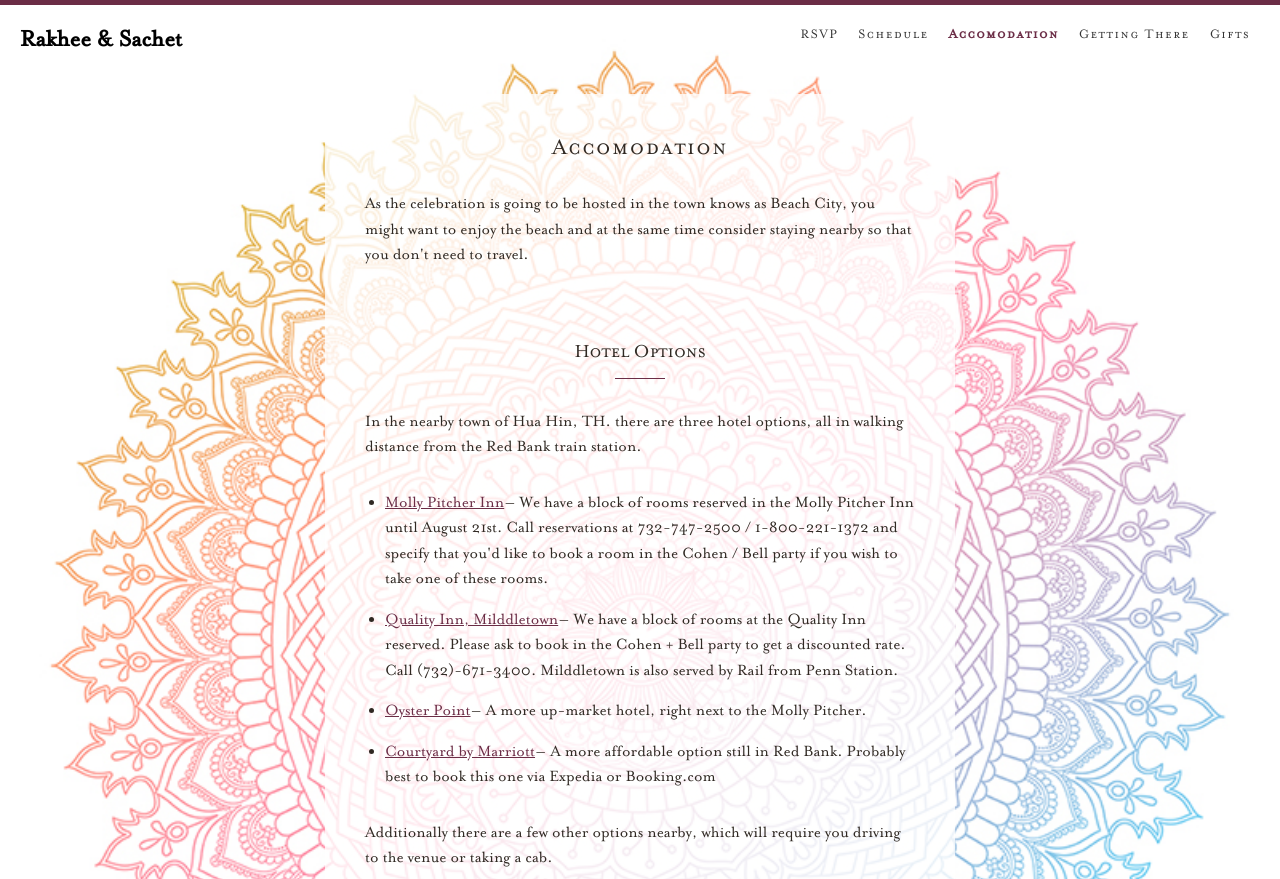
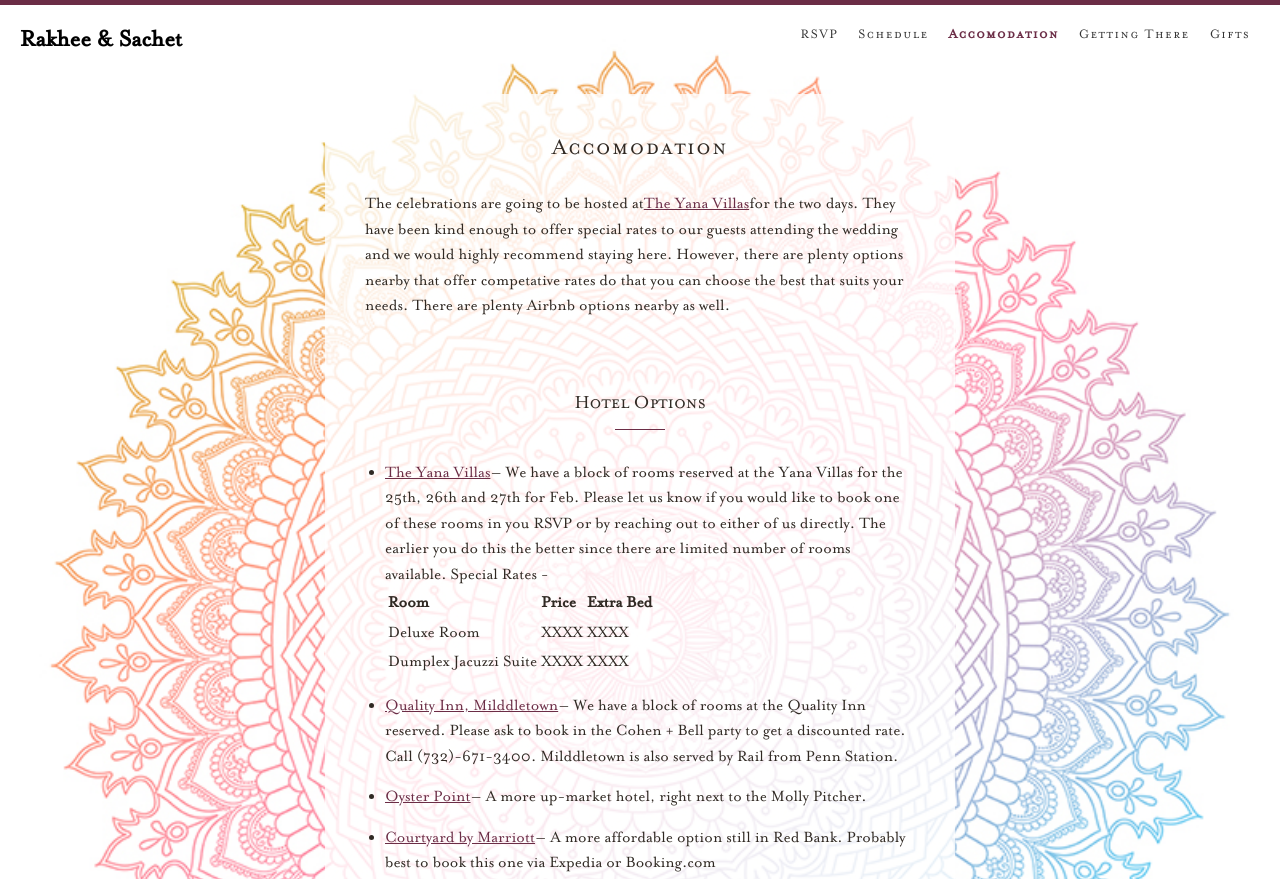
Before and after one commit to rakhee-sachet/wedding, a Gatsby site: page /accomodation in a window 1280 px wide. Shown: the top 879 px of the page. Built offline with nearby package versions, Linux system fonts and the light colour scheme; Gatsby itself is replaced by a stand-in of ours.

Commit message:
Saving changes before formatting the drive drive

```diff
--- a/src/pages/accomodation.js
+++ b/src/pages/accomodation.js
@@ -9,25 +9,45 @@ const AccomodationPage = () => (
 
       <SectionBody>
         <p>
-          As the celebration is going to be hosted in the town knows as Beach City, you might want to
-          enjoy the beach and at the same time consider staying nearby so that you don't need to travel.
+          The celebrations are going to be hosted at
+          <a href="http://www.theyanavillas.com" target="_blank" rel="noopener noreferrer">
+            The Yana Villas
+          </a>
+          for the two days. They have been kind enough to offer special rates to our guests attending
+          the wedding and we would highly recommend staying here. However, there are plenty
+          options nearby that offer competative rates do that you can choose the best that
+          suits your needs. There are plenty Airbnb options nearby as well.
         </p>
 
         <h3>Hotel Options</h3>
 
-        <p>
-          In the nearby town of Hua Hin, TH. there are three hotel options, all in walking distance
-          from the Red Bank train station.
-        </p>
-
         <ul>
           <li>
-            <a href="http://themollypitcher.com/" target="_blank" rel="noopener noreferrer">
-              Molly Pitcher Inn
-            </a>
-            – We have a block of rooms reserved in the Molly Pitcher Inn until August 21st. Call
-            reservations at 732-747-2500 / 1-800-221-1372 and specify that you'd
-            like to book a room in the Cohen / Bell party if you wish to take one of these rooms.
+          <a href="http://www.theyanavillas.com" target="_blank" rel="noopener noreferrer">
+            The Yana Villas
+          </a>
+            – We have a block of rooms reserved at the Yana Villas for the 25th, 26th and 27th for Feb.
+            Please let us know if you would like to book one of these rooms in you RSVP or by
+            reaching out to either of us directly. The earlier you do this the better since
+             there are limited number of rooms available.
+             Special Rates -
+             <table>
+              <tr>
+                <th>Room</th>
+                <th>Price</th>
+                <th>Extra Bed</th>
+              </tr>
+              <tr>
+                <td>Deluxe Room</td>
+                <td>XXXX</td>
+                <td>XXXX</td>
+              </tr>
+              <tr>
+                <td>Dumplex Jacuzzi Suite</td>
+                <td>XXXX</td>
+                <td>XXXX</td>
+              </tr>
+             </table>
           </li>
           <li>
             <a href="https://goo.gl/maps/7eFeRzsYr1T2" target="_blank" rel="noopener noreferrer">
```
Also changed, not shown: src/pages/schedule.js (+26 -15 lines).
